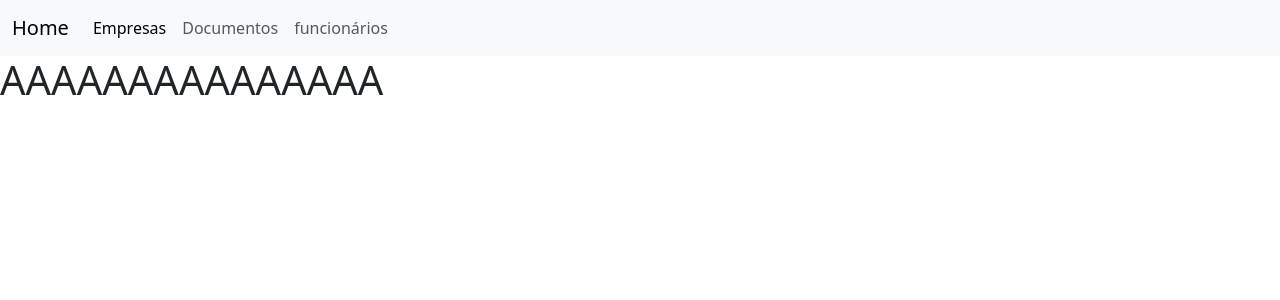
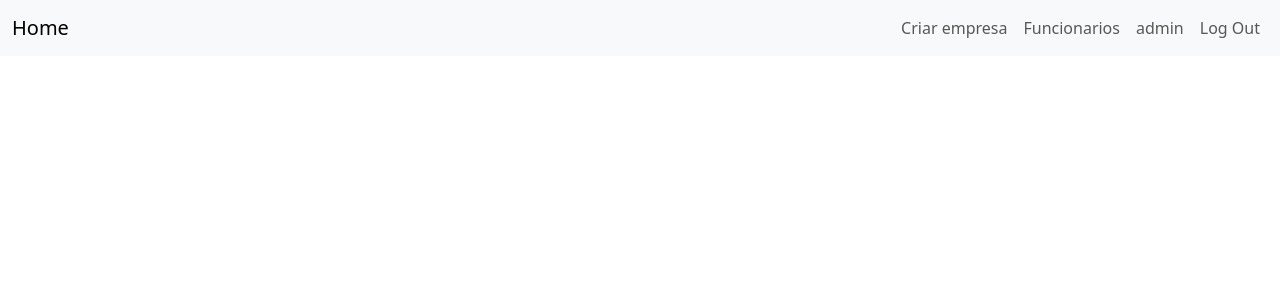
Before and after one commit to arthurhenrique02/gestao_de_rh, a Django app: page / in a window 1280 px wide. Shown: the top 300 px of the page. Run offline with Django 4.2, Linux system fonts and the light colour scheme; the visitor is signed in with stand-in values (Sample User, id 1); data that the repository does not hold is empty.

Commit message:
alterado index template para mostrar nome do usuario, provisoriamente. E alterado view para retornar os dados coletados do usuario

```diff
--- a/apps/coreApp/views.py
+++ b/apps/coreApp/views.py
@@ -7,4 +7,11 @@
 # necessario estar logado para acessar a rota
 @login_required(login_url="/accounts/")
 def home(request):  # request como argumento para poder pegar a requisição do usuário
-    return render(request, "index.html")
+
+    # armazenar dados
+    data = {}
+    # pegar o usuario da request e salvar na variavel de armazenamento
+    data["user"] = request.user
+
+    # retornar o template e os dados
+    return render(request, "index.html", data)
--- a/templates/index.html
+++ b/templates/index.html
@@ -13,16 +13,32 @@
             <span class="navbar-toggler-icon"></span>
         </button>
         <div class="collapse navbar-collapse" id="navbarNavAltMarkup">
-            <div class="navbar-nav">
-            <a class="nav-link active" aria-current="page" href="#">Empresas</a>
-            <a class="nav-link" href="/accounts/logout">Documentos</a>
-            <a class="nav-link" href="/admin">funcionários</a>
-            </div>
+            <ul class="navbar-nav ms-auto mb-2 mb-lg-0">
+                <li class="nav-item">
+                    <a class="nav-link" href="#">
+                        <!--verificar se o usuario está em uma empresa e retornar os dados ou um link para criar a empresa-->
+                        {% if user.funcionario.empresa %}
+                            Empresa
+                        {% else %}
+                            Criar empresa
+                        {% endif %}
+                    </a>
+                  </li>
+                  <li class="nav-item">
+                    <a class="nav-link" href="#">Funcionarios</a>
+                  </li>
+                  <li class="nav-item">
+                    <a class="nav-link" href="/admin">admin</a>
+                  </li>
+                  <li class="nav-item">
+                    <a class="nav-link" href="accounts/logout">Log Out</a>
+                  </li>
+            </ul>
         </div>
         </div>
     </nav>
 {% endblock %}
 
 {% block main %}
-    <h1>AAAAAAAAAAAAAAA</h1>
+    <h1>{{ user.funcionario.nome }} {{ user.funcionario.sobrenome }}</h1>
 {% endblock %}
```
Also changed, not shown: apps/funcionarios/migrations/0005_alter_funcionario_empresa.py (added).
